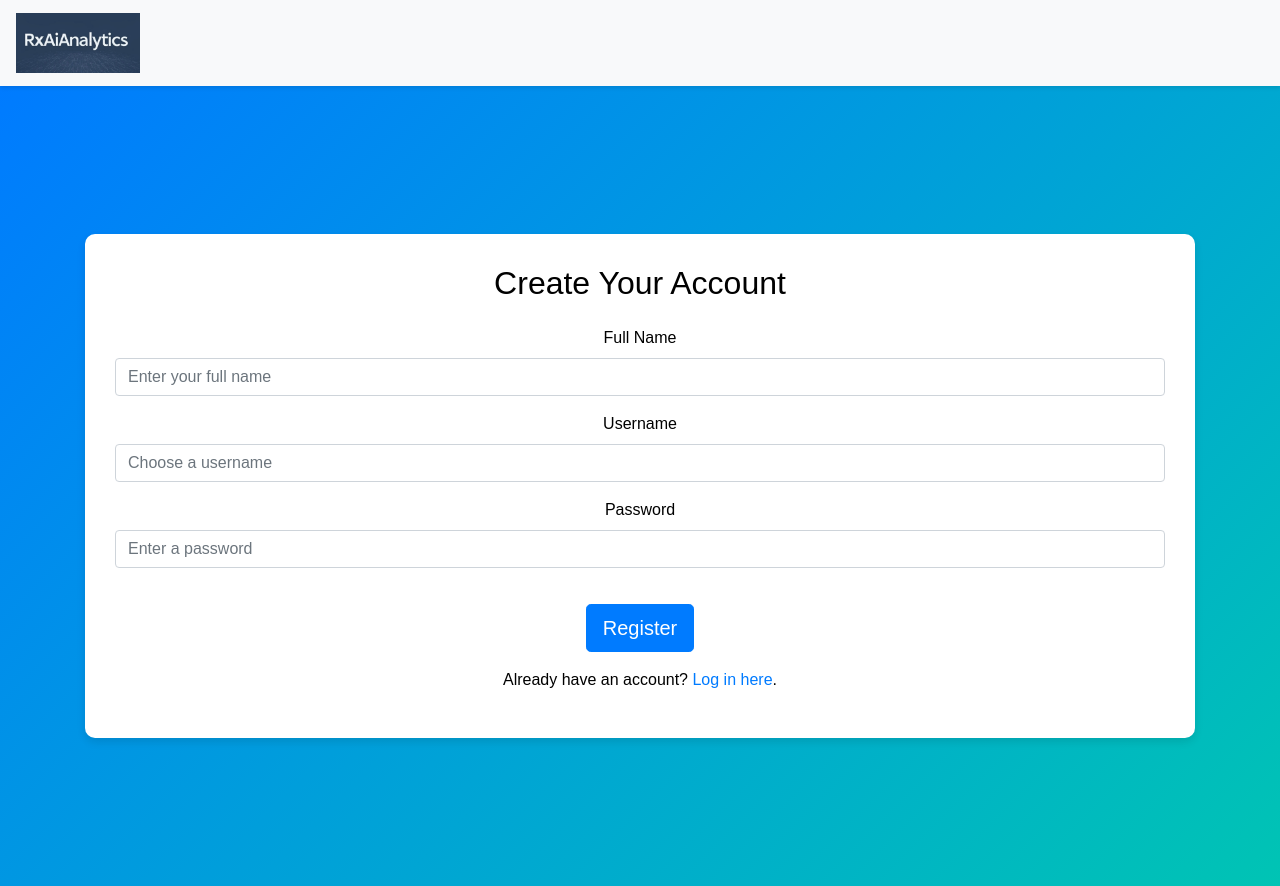
After one commit to colindavis787/RxAi, a Flask app: page /register in a window 1280 px wide. The commit adds this page. Run offline with Flask 3, Linux system fonts and the light colour scheme; some libraries are stand-ins or nearby versions.

Commit message:
Add user registration feature

```diff
--- a/website/app.py
+++ b/website/app.py
@@ -145,6 +145,59 @@ def streamlit_app():
         flash(f'Streamlit error: {str(e)}', 'error')
         return redirect(url_for('dashboard'))
 
+@app.route('/register', methods=['GET', 'POST'])
+def register():
+    try:
+        logger.debug("Accessing register route")
+        if not os.path.exists(os.path.join(os.path.dirname(__file__), 'templates', 'register.html')):
+            logger.error("register.html not found in templates directory")
+            return Response("Template register.html not found", status=500)
+        if request.method == 'POST':
+            name = request.form.get('name', '').strip()
+            username = request.form.get('username', '').strip()
+            password = request.form.get('password', '')
+            logger.debug(f"Registration attempt for username: {username}")
+            if not name or not username or not password:
+                logger.warning("Missing registration fields")
+                flash('All fields are required', 'error')
+                return render_template('register.html')
+            if len(name) > 50 or len(username) > 50 or len(password) > 50:
+                logger.warning("Registration input too long")
+                flash('Input too long', 'error')
+                return render_template('register.html')
+            if username in users:
+                logger.warning(f"Username {username} already exists")
+                flash('Username already exists', 'error')
+                return render_template('register.html')
+            # Hash the password
+            hashed_password = bcrypt.hashpw(password.encode('utf-8'), bcrypt.gensalt()).decode('utf-8')
+            # Update the users dictionary
+            users[username] = {
+                'name': name,
+                'password': hashed_password
+            }
+            # Save updated users to credentials.yaml
+            config['credentials']['usernames'] = users
+            try:
+                with open(credentials_path, 'w') as file:
+                    yaml.dump(config, file)
+                logger.info(f"Successfully registered user: {username}")
+                flash('Registration successful! Please log in.', 'success')
+                return redirect(url_for('login'))
+            except Exception as e:
+                logger.error(f"Failed to save credentials.yaml: {str(e)}")
+                flash('Registration failed. Please try again.', 'error')
+                return render_template('register.html')
+        return render_template('register.html')
+    except Exception as e:
+        logger.error(f"Error in register route: {str(e)}")
+        flash(f'Registration error: {str(e)}', 'error')
+        return render_template('register.html')
+
+if __name__ == '__main__':
+    parser = argparse.ArgumentParser(description='Run Flask app')
+    # ... (rest of the file remains unchanged)
+
 if __name__ == '__main__':
     parser = argparse.ArgumentParser(description='Run Flask app')
     parser.add_argument('--port', type=int, default=5001, help='Port to run the app on')
--- a/website/templates/login.html
+++ b/website/templates/login.html
@@ -27,6 +27,7 @@
             </div>
             <button type="submit" class="btn btn-primary">Login</button>
         </form>
+	<p class="mt-3">Don't have an account? <a href="/register">Register here</a>.</p>
     </div>
     <script src="/static/js/script.js"></script>
 </body>
--- /dev/null
+++ b/website/templates/register.html
@@ -0,0 +1,78 @@
+<!DOCTYPE html>
+<html lang="en">
+<head>
+    <meta charset="UTF-8">
+    <meta name="viewport" content="width=device-width, initial-scale=1.0">
+    <title>Register - RxAiAnalytics</title>
+    <link rel="stylesheet" href="https://stackpath.bootstrapcdn.com/bootstrap/4.5.2/css/bootstrap.min.css">
+    <link rel="stylesheet" href="/static/css/styles.css">
+    <style>
+        .register-section {
+            background: linear-gradient(135deg, #007bff, #00c4b4);
+            padding: 60px 0;
+            text-align: center;
+            color: white;
+            min-height: 100vh;
+            display: flex;
+            align-items: center;
+            justify-content: center;
+        }
+        .register-text {
+            font-size: 1.2rem;
+            line-height: 1.6;
+            max-width: 400px;
+            margin: 0 auto;
+        }
+        .register-form {
+            background: white;
+            color: black;
+            padding: 30px;
+            border-radius: 10px;
+            box-shadow: 0 4px 8px rgba(0, 0, 0, 0.1);
+        }
+        .register-button {
+            margin-top: 20px;
+        }
+        .logo-img {
+            max-height: 60px;
+        }
+    </style>
+</head>
+<body>
+    <nav class="navbar navbar-light bg-light">
+        <a class="navbar-brand" href="/">
+            <img src="/static/rxai_logo.jpg" alt="RxAiAnalytics Logo" class="logo-img">
+        </a>
+    </nav>
+    <div class="register-section">
+        <div class="container text-center">
+            <div class="register-form">
+                <h2 class="mb-4">Create Your Account</h2>
+                {% with messages = get_flashed_messages(with_categories=true) %}
+                    {% if messages %}
+                        {% for category, message in messages %}
+                            <div class="alert alert-{{ category }}">{{ message }}</div>
+                        {% endfor %}
+                    {% endif %}
+                {% endwith %}
+                <form method="POST" action="/register">
+                    <div class="form-group">
+                        <label for="name">Full Name</label>
+                        <input type="text" class="form-control" id="name" name="name" placeholder="Enter your full name" required>
+                    </div>
+                    <div class="form-group">
+                        <label for="username">Username</label>
+                        <input type="text" class="form-control" id="username" name="username" placeholder="Choose a username" required>
+                    </div>
+                    <div class="form-group">
+                        <label for="password">Password</label>
+                        <input type="password" class="form-control" id="password" name="password" placeholder="Enter a password" required>
+                    </div>
+                    <button type="submit" class="btn btn-primary btn-lg register-button">Register</button>
+                </form>
+                <p class="mt-3">Already have an account? <a href="/login">Log in here</a>.</p>
+            </div>
+        </div>
+    </div>
+</body>
+</html>
```
